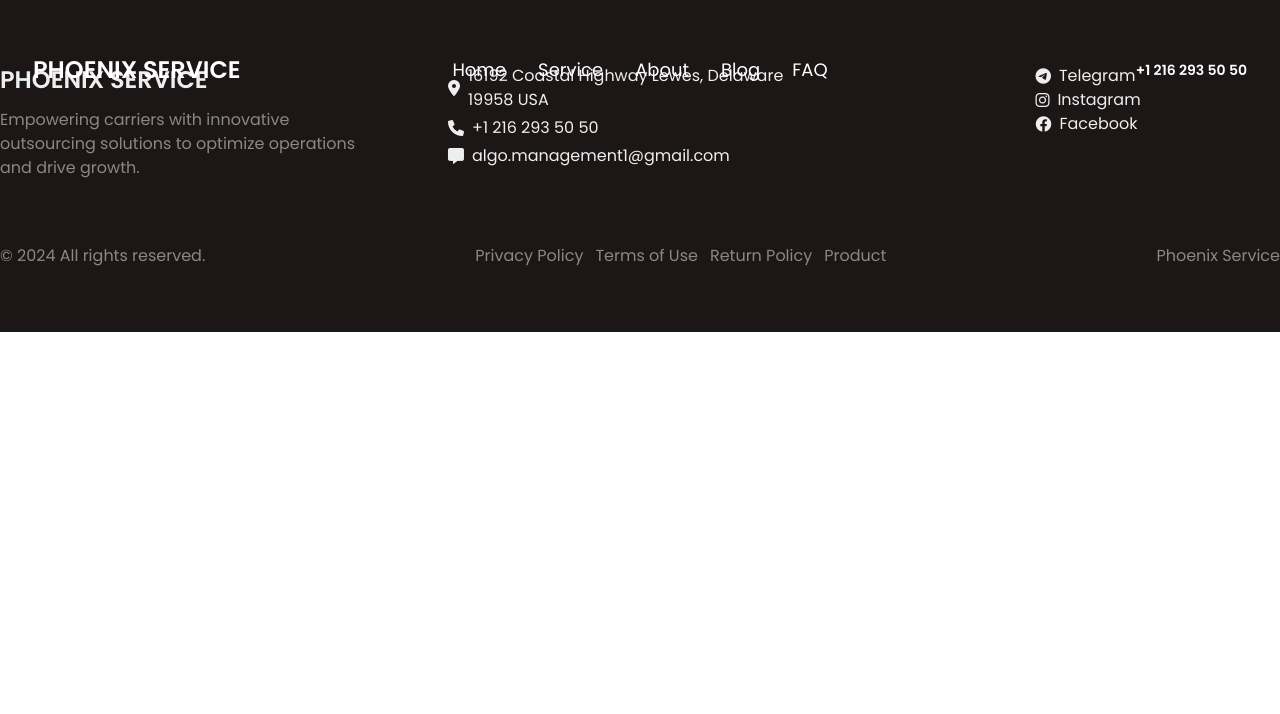
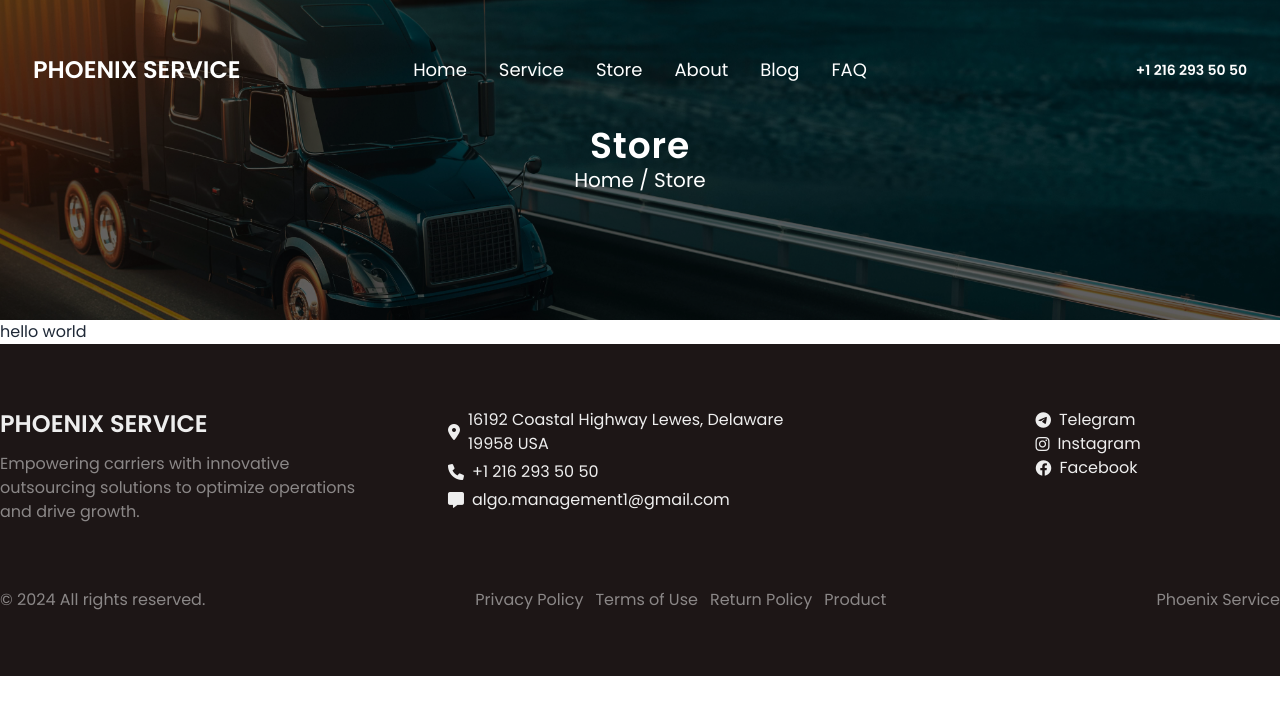
Before and after one commit to nurillo-madaminov/Phoenix-Service, a Vue app: page /store in a window 1280 px wide. Shown: the top 714 px of the page. Built offline with nearby package versions, Linux system fonts and the light colour scheme.

Commit message:
working on store

```diff
--- a/src/components/NavigationBar.vue
+++ b/src/components/NavigationBar.vue
@@ -85,6 +85,13 @@
           </li>
           <li>
             <router-link
+              :to="{ name: 'store' }"
+              class="hover:!bg-transparent hover:text-gray-400 duration-[.4s] active:!bg-transparent text-lg"
+              >Store</router-link
+            >
+          </li>
+          <li>
+            <router-link
               :to="{ name: 'about' }"
               class="hover:!bg-transparent hover:text-gray-400 duration-[.4s] active:!bg-transparent text-lg"
               >About</router-link
--- a/src/router/index.js
+++ b/src/router/index.js
@@ -6,6 +6,7 @@
 import FAQ from '@/views/FAQ.vue'
 import BlogView from '@/views/BlogView.vue'
 import PostDetails from '@/views/PostDetails.vue'
+import StoreView from '@/views/StoreView.vue'
 
 const router = createRouter({
   history: createWebHistory(import.meta.env.BASE_URL),
@@ -24,6 +25,11 @@
       path: '/services/:id',
       name: 'serviceDetails',
       component: ServiceDetails,
+    },
+    {
+      path: '/store',
+      name: 'store',
+      component: StoreView,
     },
     {
       path: '/about',
--- /dev/null
+++ b/src/views/StoreView.vue
@@ -0,0 +1,9 @@
+<script setup>
+import HeaderPart from '@/components/HeaderPart.vue';
+
+</script>
+
+<template>
+  <HeaderPart title="Store"/>
+  <h1>hello world</h1>
+</template>
```
